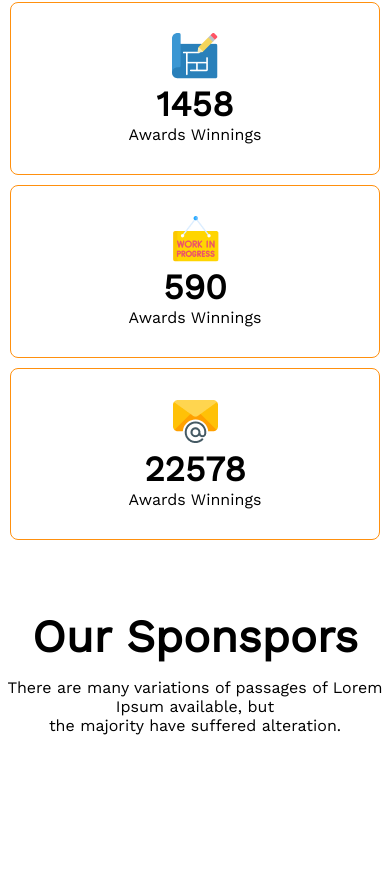
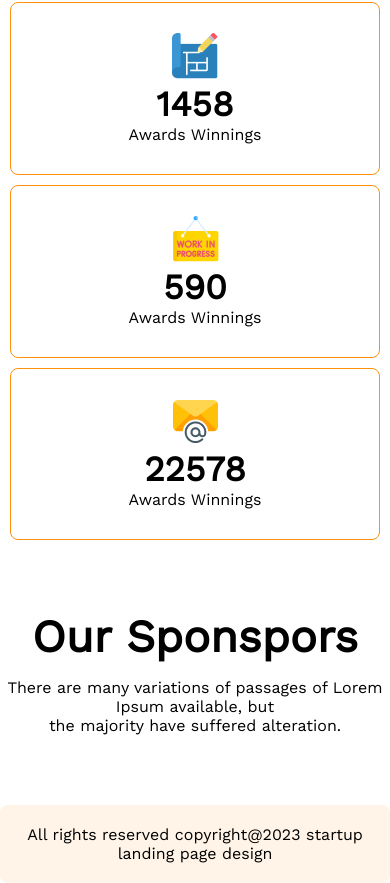
Before and after one commit to maniksarker25/assignment-2, a plain HTML site: page index.html in a window 390 px wide. Shown: the part 5363-6246 px from the top of the page. Before the commit the page ends 6168 px from the top, so only its background shows below. Drawn offline with nearby package versions, Linux system fonts and the light colour scheme.

Commit message:
responsive footer

```diff
--- a/index.html
+++ b/index.html
@@ -125,7 +125,7 @@
             </div>
         </section>
     </main>
-    <footer class="hide">
+    <footer>
         <p>All rights reserved copyright@2023 startup landing page design</p>
     </footer>
 
--- a/styles/style.css
+++ b/styles/style.css
@@ -283,6 +283,7 @@ footer {
     .sponspors img{
     margin-left: 70px;
         width: 280px;
+    ""''''
     } */
 
 }
```
